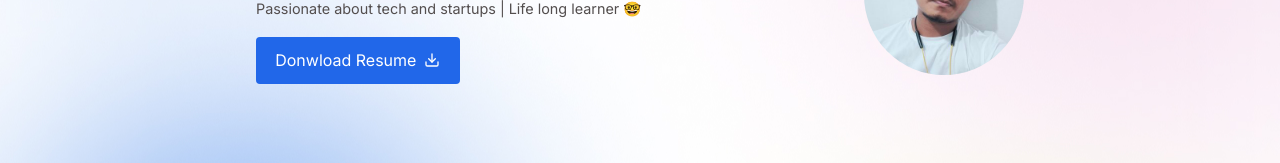
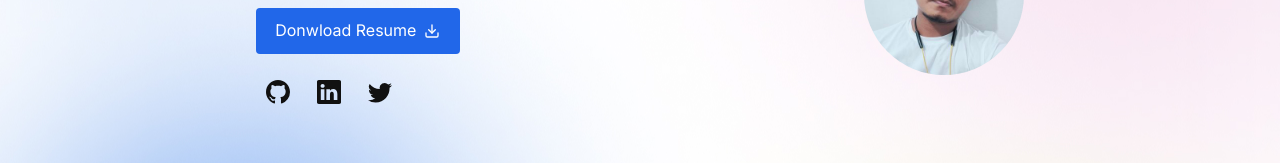
Before and after one commit to DineshRout779/my-portfolio, a React (Create React App) app: page / in a window 1280 px wide. Shown: the part 333-496 px from the top of the page. Built offline with nearby package versions, Linux system fonts and the light colour scheme.

Commit message:
refactor: added social links and gsap fix

```diff
--- a/src/components/Intro.jsx
+++ b/src/components/Intro.jsx
@@ -5,6 +5,7 @@ import { useRef } from 'react';
 import { useEffect } from 'react';
 import me from '../assets/me.jpg';
 import { FiDownload } from 'react-icons/fi';
+import { BsGithub, BsLinkedin, BsTwitter } from 'react-icons/bs';
 
 const Intro = () => {
   const wrapperRef = useRef();
@@ -15,12 +16,12 @@ const Intro = () => {
       { y: 200, opacity: 0 },
       { y: 0, opacity: 1, duration: 0.8 }
     );
-  });
+  }, []);
 
   return (
     <Container>
       <Wrapper ref={wrapperRef}>
-        <MyImg src={me} alt='Dinesh Rout' />
+        <MyImg src={me} alt='Dinesh Rout' loading='lazy' />
         <Description>
           <Heading>Dinesh Rout</Heading>
           <Title>Aspiring Full-stack Developer</Title>
@@ -28,6 +29,17 @@ const Intro = () => {
           <NormalLink href='https://drive.google.com/file/d/1FHQHDKvL5ZVA1tqML_kecu7soyyQrF7j/view?usp=sharing'>
             Donwload Resume <FiDownload />
           </NormalLink>
+          <IconsWrapper>
+            <Icon href=''>
+              <BsGithub />
+            </Icon>
+            <Icon href=''>
+              <BsLinkedin />
+            </Icon>
+            <Icon href=''>
+              <BsTwitter />
+            </Icon>
+          </IconsWrapper>
         </Description>
       </Wrapper>
     </Container>
@@ -73,6 +85,7 @@ const Title = styled.p`
 const Bio = styled.p`
   color: var(--other-para-color);
   font-size: 0.9em;
+  margin-bottom: 1em;
 `;
 
 const MyImg = styled.img`
@@ -86,3 +99,22 @@ const MyImg = styled.img`
     max-width: 80px;
   }
 `;
+
+const IconsWrapper = styled.div`
+  display: flex;
+  gap: 8px;
+  margin-top: 1em;
+`;
+
+const Icon = styled.a`
+  color: var(--para-color);
+  font-size: 1.5em;
+  display: flex;
+  justify-content: center;
+  align-items: center;
+  padding: 0.4em;
+
+  :hover {
+    color: var(--accent-blue);
+  }
+`;
```
